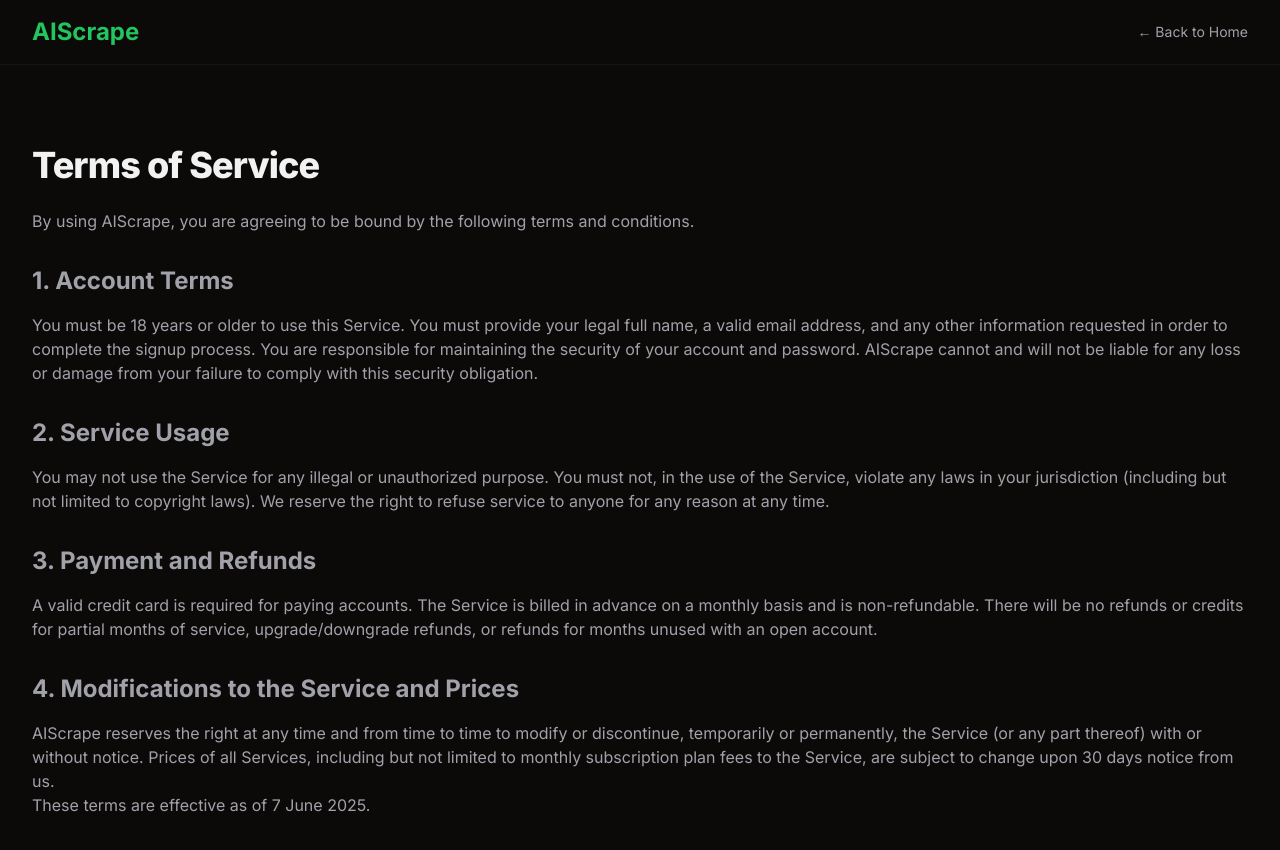
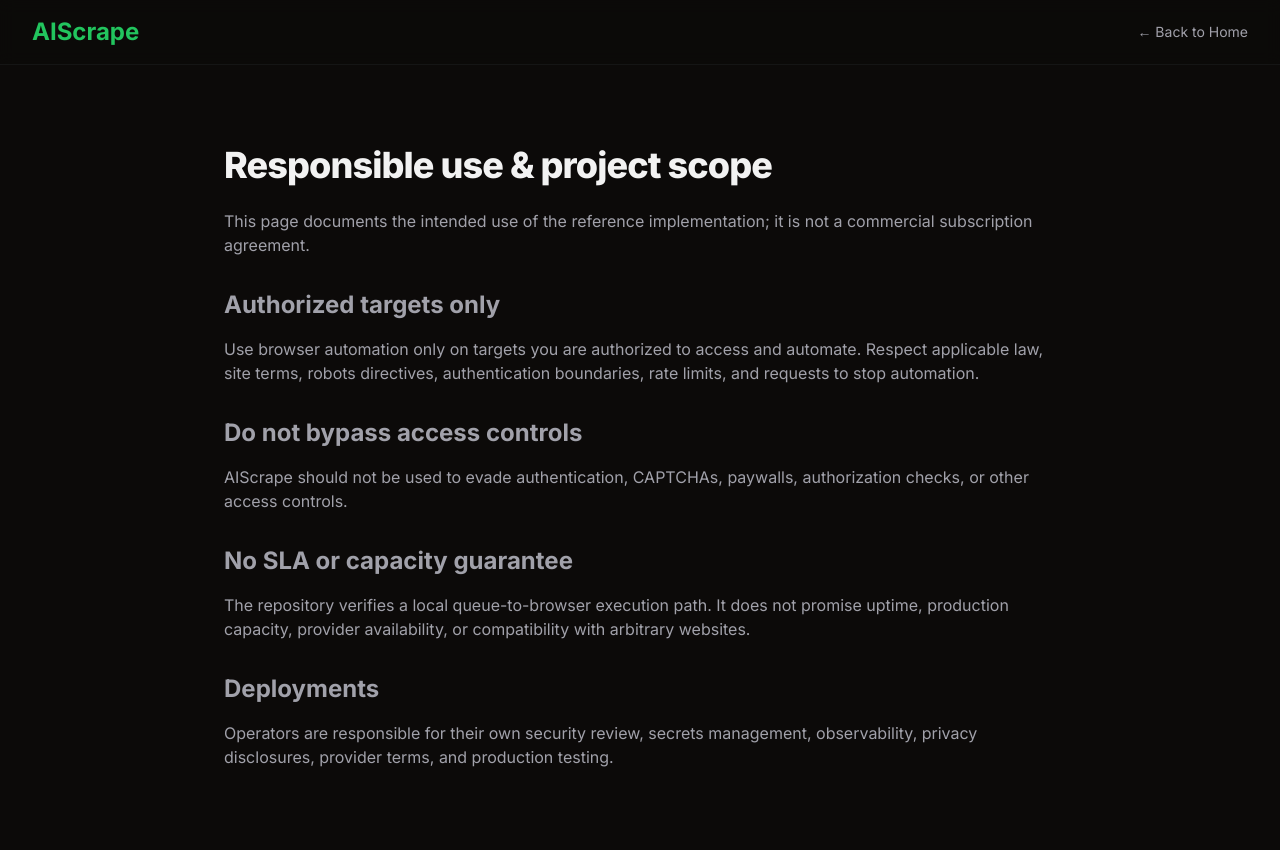
Before and after one commit to abhisek343/AIScrape, a Next.js app: page /terms-of-service in a window 1280 px wide. Shown: the top 850 px of the page. Built offline with nearby package versions, Linux system fonts and the light colour scheme.

Commit message:
refactor: replace placeholder terms-of-service page content

```diff
--- a/app/terms-of-service/page.tsx
+++ b/app/terms-of-service/page.tsx
@@ -1,42 +1,35 @@
 import Link from 'next/link';
 
-export default function TermsOfService() {
+export default function ResponsibleUse() {
   return (
     <div className="bg-background text-foreground min-h-screen">
       <header className="sticky top-0 z-50 w-full border-b border-border/40 bg-background/95 backdrop-blur supports-[backdrop-filter]:bg-background/60">
         <div className="container flex items-center justify-between h-16 max-w-screen-2xl">
-          <Link href="/" className="text-2xl font-bold text-primary">
-            AIScrape
-          </Link>
-          <Link href="/" className="text-sm text-muted-foreground hover:text-primary">
-            &larr; Back to Home
-          </Link>
+          <Link href="/" className="text-2xl font-bold text-primary">AIScrape</Link>
+          <Link href="/" className="text-sm text-muted-foreground hover:text-primary">&larr; Back to Home</Link>
         </div>
       </header>
-      <main className="container py-12 md:py-20">
-        <h1 className="text-4xl font-extrabold tracking-tight mb-6">Terms of Service</h1>
+      <main className="container py-12 md:py-20 max-w-4xl">
+        <h1 className="text-4xl font-extrabold tracking-tight mb-6">Responsible use & project scope</h1>
         <div className="prose prose-lg max-w-none text-muted-foreground">
           <p>
-            By using AIScrape, you are agreeing to be bound by the following terms and conditions.
+            This page documents the intended use of the reference implementation; it is not a commercial subscription agreement.
           </p>
-          <h2 className="text-2xl font-bold mt-8 mb-4">1. Account Terms</h2>
+          <h2 className="text-2xl font-bold mt-8 mb-4">Authorized targets only</h2>
           <p>
-            You must be 18 years or older to use this Service. You must provide your legal full name, a valid email address, and any other information requested in order to complete the signup process. You are responsible for maintaining the security of your account and password. AIScrape cannot and will not be liable for any loss or damage from your failure to comply with this security obligation.
+            Use browser automation only on targets you are authorized to access and automate. Respect applicable law, site terms, robots directives, authentication boundaries, rate limits, and requests to stop automation.
           </p>
-          <h2 className="text-2xl font-bold mt-8 mb-4">2. Service Usage</h2>
+          <h2 className="text-2xl font-bold mt-8 mb-4">Do not bypass access controls</h2>
           <p>
-            You may not use the Service for any illegal or unauthorized purpose. You must not, in the use of the Service, violate any laws in your jurisdiction (including but not limited to copyright laws). We reserve the right to refuse service to anyone for any reason at any time.
+            AIScrape should not be used to evade authentication, CAPTCHAs, paywalls, authorization checks, or other access controls.
           </p>
-          <h2 className="text-2xl font-bold mt-8 mb-4">3. Payment and Refunds</h2>
+          <h2 className="text-2xl font-bold mt-8 mb-4">No SLA or capacity guarantee</h2>
           <p>
-            A valid credit card is required for paying accounts. The Service is billed in advance on a monthly basis and is non-refundable. There will be no refunds or credits for partial months of service, upgrade/downgrade refunds, or refunds for months unused with an open account.
+            The repository verifies a local queue-to-browser execution path. It does not promise uptime, production capacity, provider availability, or compatibility with arbitrary websites.
           </p>
-          <h2 className="text-2xl font-bold mt-8 mb-4">4. Modifications to the Service and Prices</h2>
+          <h2 className="text-2xl font-bold mt-8 mb-4">Deployments</h2>
           <p>
-            AIScrape reserves the right at any time and from time to time to modify or discontinue, temporarily or permanently, the Service (or any part thereof) with or without notice. Prices of all Services, including but not limited to monthly subscription plan fees to the Service, are subject to change upon 30 days notice from us.
-          </p>
-          <p>
-            These terms are effective as of 7 June 2025.
+            Operators are responsible for their own security review, secrets management, observability, privacy disclosures, provider terms, and production testing.
           </p>
         </div>
       </main>
```
